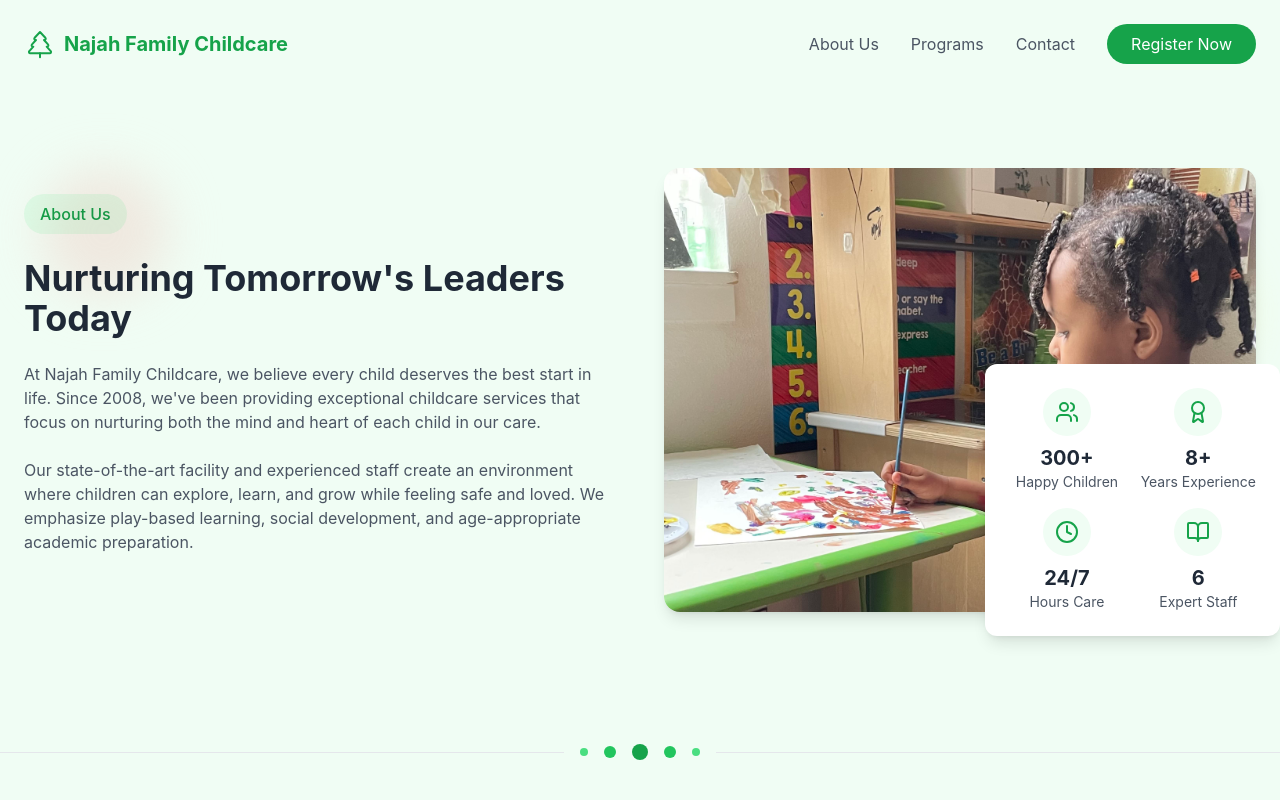
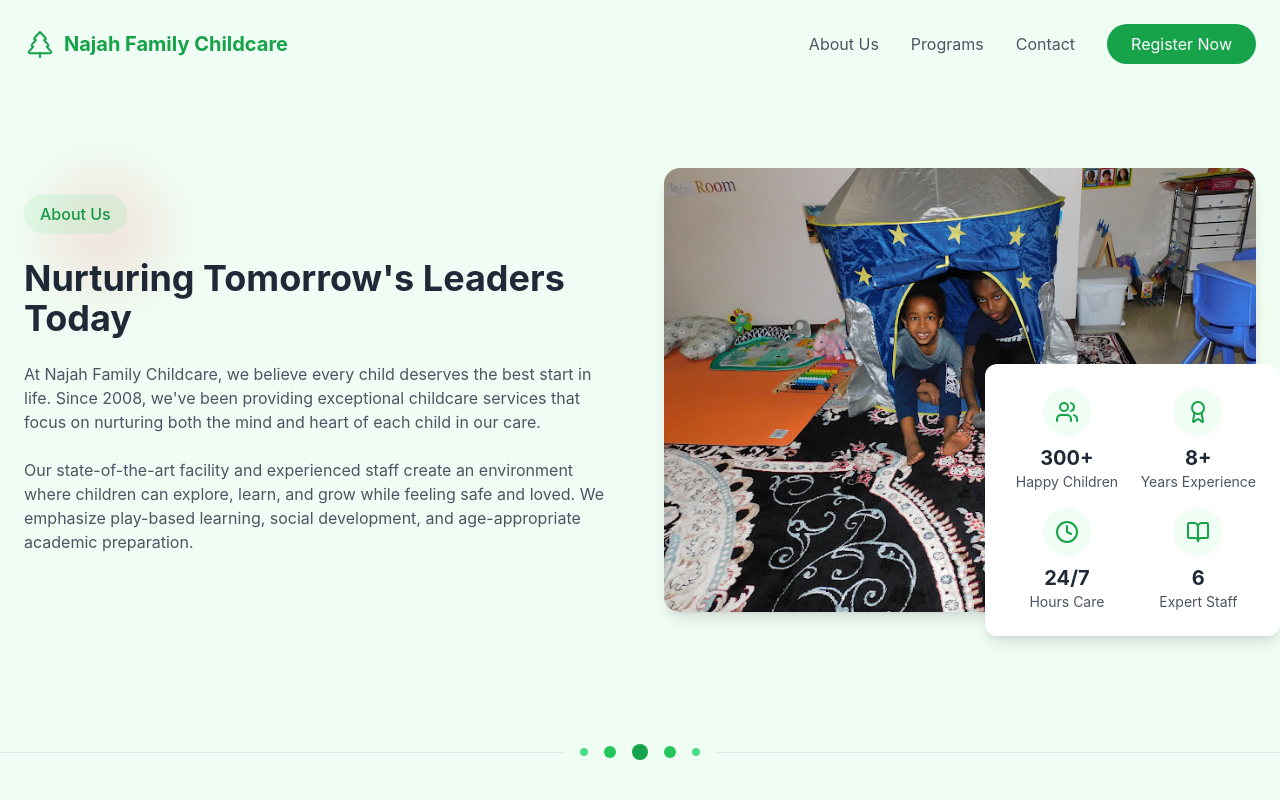
Before and after one commit to nabdi7/hibafamilychildcare, a Next.js app: page /about in a window 1280 px wide. Shown: the top 800 px of the page. Built offline with nearby package versions, Linux system fonts and the light colour scheme; no server answers.

Commit message:
updated components

```diff
--- a/src/components/about/AboutPage.tsx
+++ b/src/components/about/AboutPage.tsx
@@ -92,7 +92,7 @@ const AboutPage = () => {
             </div>
             <div className="relative">
               <img
-                src="/img4.jpg"
+                src="/img3.jpg"
                 alt="Children playing"
                 className="rounded-2xl shadow-lg w-full h-full object-cover"
               />
--- a/src/components/features/Feature.tsx
+++ b/src/components/features/Feature.tsx
@@ -49,7 +49,7 @@ const Features = () => {
             </div>
             <div className="relative">
               <img
-                src="/img4.jpg"
+                src="/img10.jpg"
                 alt="Daycare facility"
                 className="w-full h-full object-cover rounded-xl"
               />
--- a/src/components/gallery/Gallery.tsx
+++ b/src/components/gallery/Gallery.tsx
@@ -22,9 +22,9 @@ const Gallery = () => {
       caption: "Outdoor Adventures",
     },
     {
-      src: "/img9.jpg",
-      alt: "Learning activities",
-      caption: "Learning Through Play",
+      src: "/img8.jpg",
+      alt: "Music & Dance",
+      caption: "Music & Movement",
     },
     {
       src: "/img5.jpg",
@@ -42,9 +42,9 @@ const Gallery = () => {
       caption: "Science & Discovery",
     },
     {
-      src: "/img8.jpg",
-      alt: "Music & Dance",
-      caption: "Music & Movement",
+      src: "/img9.jpg",
+      alt: "Learning activities",
+      caption: "Learning Through Play",
     },
     {
       src: "/img10.jpg",
--- a/src/components/hero/Hero.tsx
+++ b/src/components/hero/Hero.tsx
@@ -46,7 +46,7 @@ const Hero = () => {
           <div className="relative">
             <div className="aspect-square rounded-full bg-white p-4 shadow-xl">
               <img
-                src="/img4.jpg"
+                src="/img8.jpg"
                 alt="Children playing"
                 className="w-full h-full object-cover rounded-full"
               />
--- a/src/components/programs/ProgramsPage.tsx
+++ b/src/components/programs/ProgramsPage.tsx
@@ -207,7 +207,7 @@ const ProgramsPage = () => {
             </div>
             <div className="relative">
               <img
-                src="/img4.jpg"
+                src="/img9.jpg"
                 alt="Daily activities"
                 className="rounded-2xl shadow-lg"
               />
```
